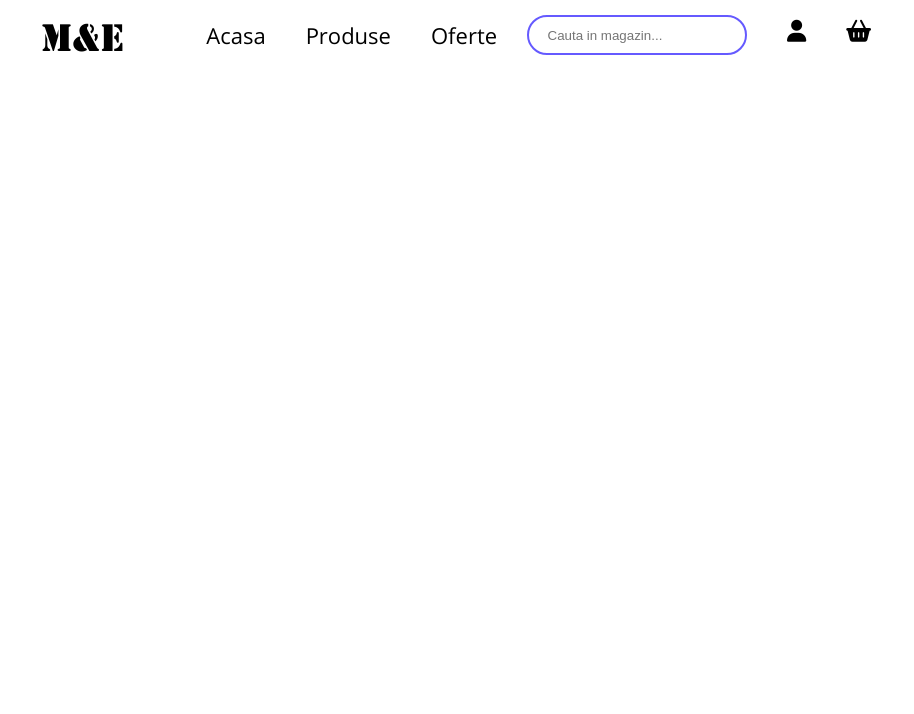
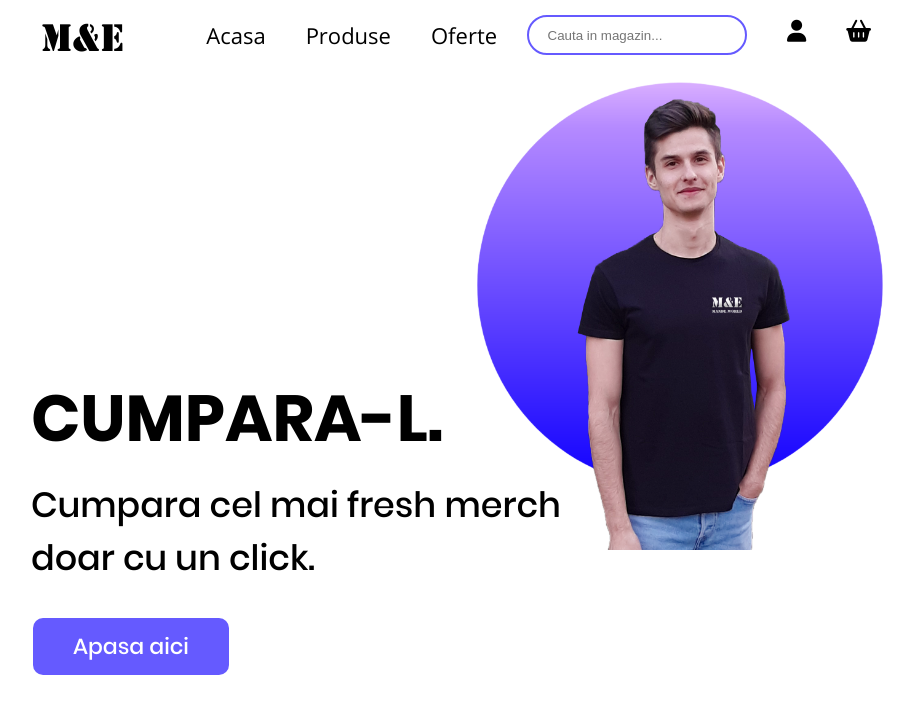
Before and after one commit to lazarelvis/shop, a PHP site: page / in a window 1280 px wide. Shown: the top 714 px of the page, without its empty margins (179-1093 px from the left). Run offline with PHP 8.4, Linux system fonts and the light colour scheme; some libraries are stand-ins or nearby versions.

Commit message:
best website shop

```diff
--- a/index.html
+++ b/index.html
@@ -23,11 +23,28 @@
             <li id="oferte" class="da">
                 <a href="#" class="nav-links">Oferte</a>
             </li>
-            <li id="meniu" class="right"><input type="text" placeholder="     Cauta in magazin..."></li>
+            <li id="meniu" class="right nu"><input type="text" placeholder="     Cauta in magazin..."></li>
             <li class="nav-links"><a href="#"><i class="fas fa-user"></i></a></li>
             <li  class="nav-links"><a href="#"><i class="fas fa-shopping-basket"></i></a></li>
         </ul>
 </nav>
+
+    <div class="container">
+        <div class="row">
+        <div class="column1">
+            <h1>CUMPARA-L.</h1>
+            <p>Cumpara cel mai fresh merch
+            doar cu un click.</p>
+            <form>
+                <button class="button">Apasa aici</button>
+            </form>
+        </div>
+        <div class="column2">
+            <img src="./img/img1.png"/>
+        </div>
+        </div>
+    </div>
+
 </body>
 <script>
 let mainNav = document.getElementById('js-menu');
--- a/style.css
+++ b/style.css
@@ -144,3 +144,52 @@ body {
         font-size: 30px;
     }
 }
+
+
+
+.container{
+	margin: 0 210px;
+}
+.row{
+	display: flex;
+}
+.column1{
+	display: block;
+	width: 50%;
+	height: 100%;
+}
+.column1 h1{
+font-size: 65px;
+font-family: poppins-bold;
+padding-top: 300px;
+}
+.column1 p{
+	font-size: 35px;
+	font-family: poppins-medium;
+	padding: 10px 0 30px;
+	width: 550px;
+}
+.button {
+	background-color: #655AFF;
+	border: none;
+	color: white;
+	padding: 12px 40px;
+	text-align: center;
+	text-decoration: none;
+	display: inline-block;
+	font-size: 22px;
+	margin: 4px 2px;
+	cursor: pointer;
+	border-radius: 10px;
+	font-family: poppins-medium;
+  }
+
+.column2{
+	display: block;
+	width: 50%;
+	height: 100%;
+
+}
+.column2 img{
+	width: 100%;
+}
```
